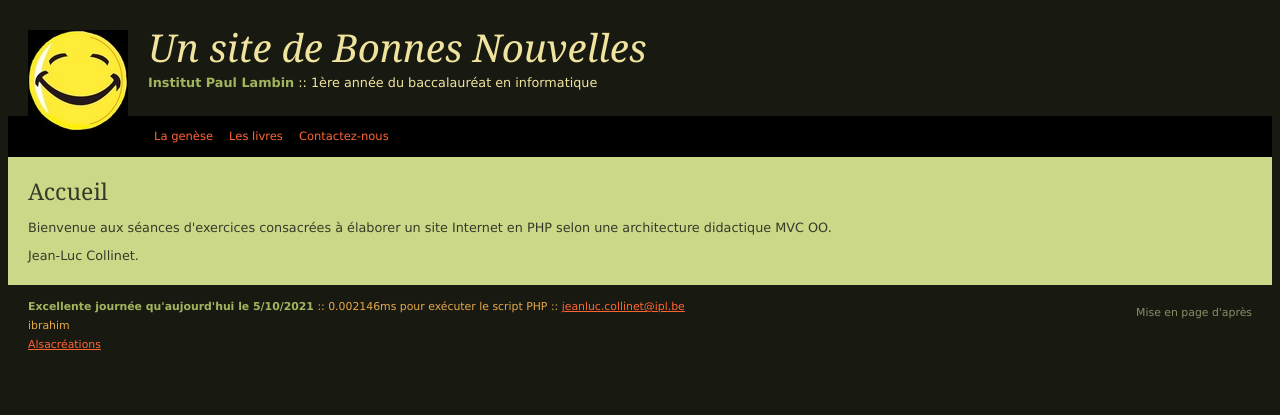
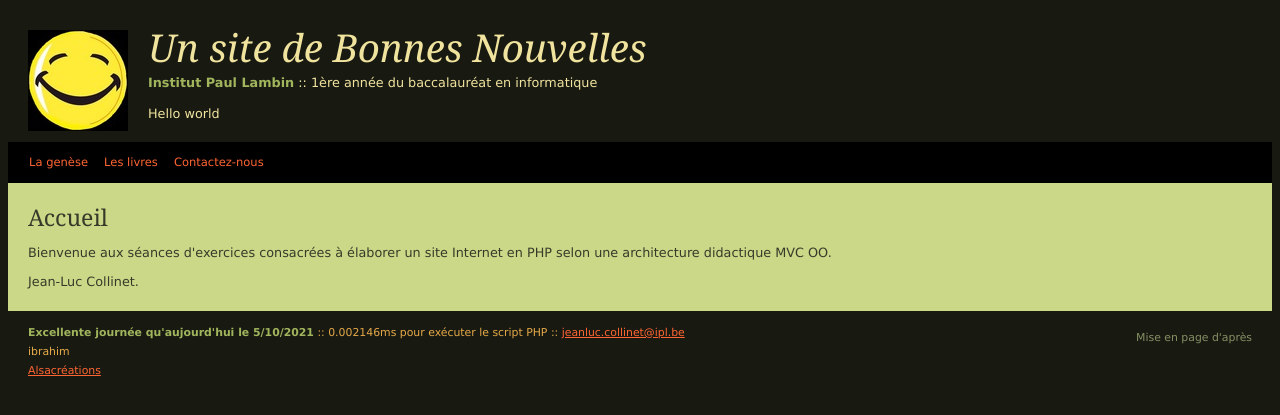
Before and after one commit to I-Ibrahim-I/devOps, a PHP site: page / in a window 1280 px wide. Shown: the top 415 px of the page. Run offline with PHP 8.4, Linux system fonts and the light colour scheme.

Commit message:
add - hello world message

```diff
--- a/GoodNewsSite-master/GoodNewsSite-master/views/header.php
+++ b/GoodNewsSite-master/GoodNewsSite-master/views/header.php
@@ -19,4 +19,6 @@
 				<strong>Institut Paul Lambin</strong>
 				:: 1ère année du baccalauréat en informatique
 			</p>
+
+            <p>Hello world</p>
 		</div><!-- entete -->
```
